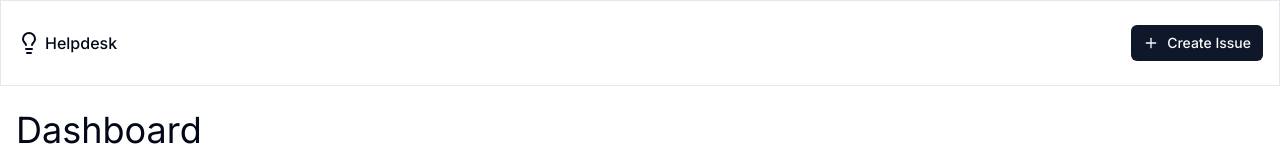
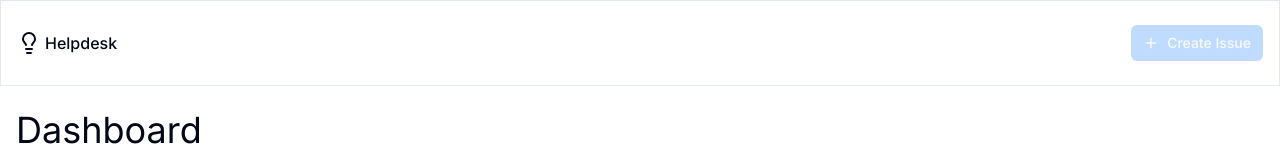
Before and after one commit to jleajones/zealthy-help-desk, a Next.js app: page /dashboard in a window 1280 px wide. Shown: the top 152 px of the page. Built offline with nearby package versions, Linux system fonts and the light colour scheme; no server answers; the database is empty.

Commit message:
improved styling for global header

```diff
--- a/components/header.tsx
+++ b/components/header.tsx
@@ -25,7 +25,11 @@ export const Header = () => {
           </Button>
         )}
         {pathname !== "/" && (
-          <Button size="sm" asChild>
+          <Button
+            size="sm"
+            asChild
+            className="bg-blue-200 hover:bg-blue-500 transition-all"
+          >
             <Link href="/">
               <Plus className="h-4 w-4 mr-2" /> Create Issue
             </Link>
```
Also changed, not shown: 1 other file (tests, documents, lock files or other folders).
